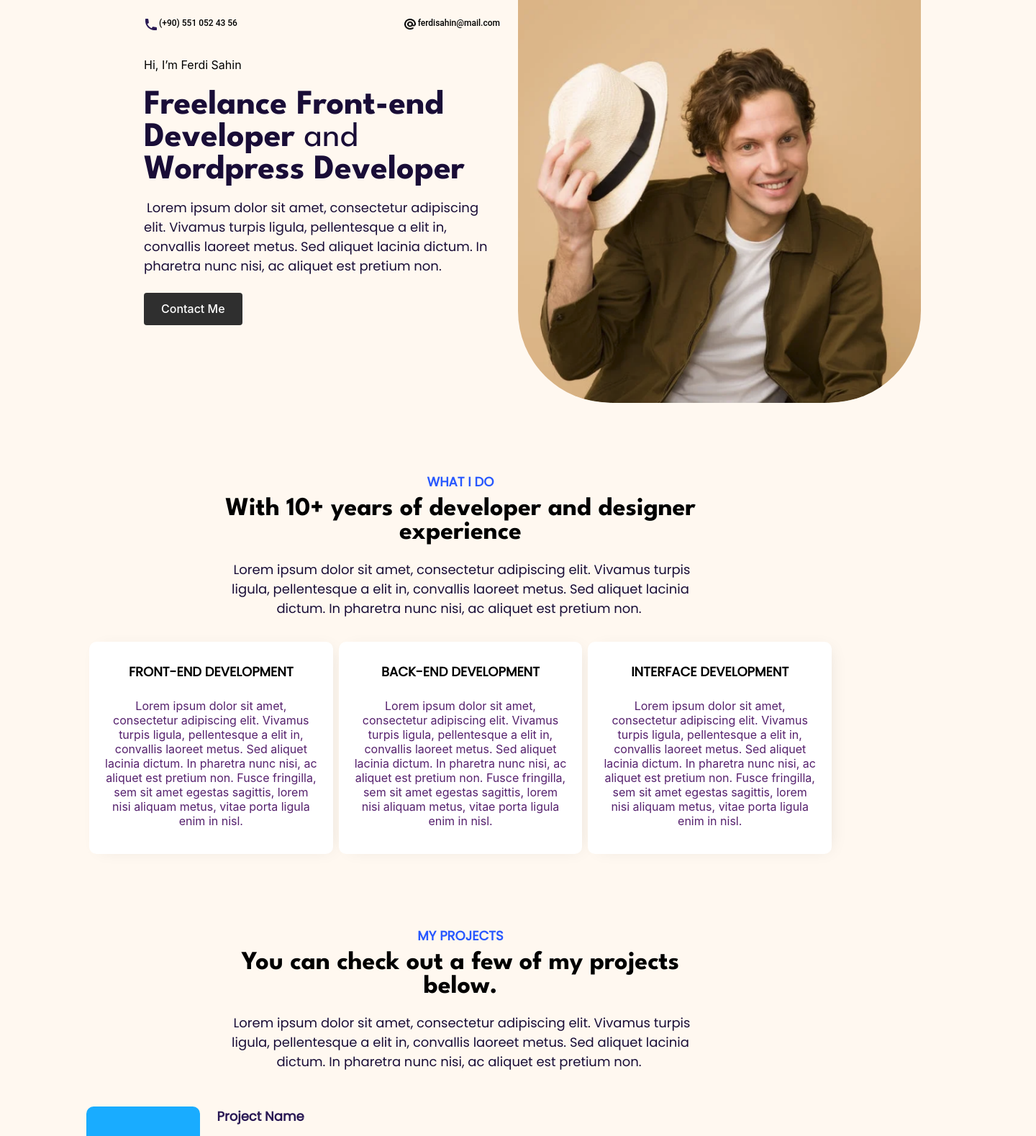
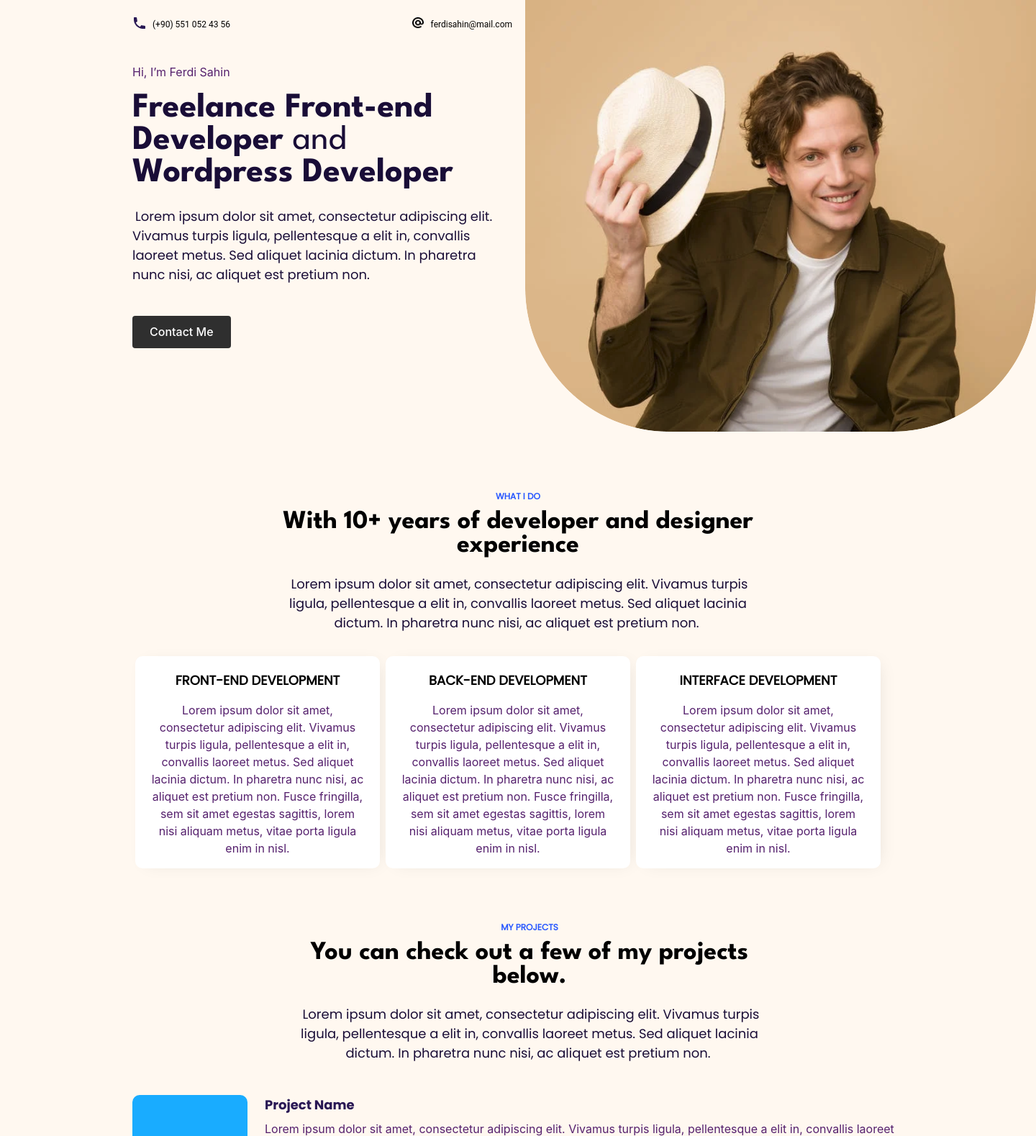
Before and after one commit to HilloriDesai/JovianFullStack, a plain HTML site: page Hillori-Assignment-MockupToWebPage/index.html in a window 1280 px wide. Shown: the top 1579 px of the page at 72% size, 1440 px wide, since content can reach past the window. Drawn offline with Linux system fonts and the light colour scheme; a web font is replaced by a local one.

Commit message:
Made css changes

```diff
--- a/Hillori-Assignment-MockupToWebPage/index.html
+++ b/Hillori-Assignment-MockupToWebPage/index.html
@@ -102,7 +102,7 @@
                     </div>
                     <div class="text">
                         <div class="title">
-                            <h5>Project Name</h5>
+                            <h4>Project Name</h4>
                         </div>
                         <div class="description">
                             <p>Lorem ipsum dolor sit amet, consectetur adipiscing elit. Vivamus turpis ligula, pellentesque a elit in, convallis laoreet metus. Sed aliquet lacinia dictum. In pharetra nunc nisi, ac aliquet est pretium non. Fusce fringilla, sem sit amet egestas sagittis, lorem nisi aliquam metus, vitae porta ligula enim in nisl. Quisque at erat semper, scelerisque tortor id, pretium tellus. </p>
@@ -120,7 +120,7 @@
                     </div>
                     <div class="text">
                         <div class="title">
-                            <h5>Project Name</h5>
+                            <h4>Project Name</h4>
                         </div>
                         <div class="description">
                             <p>Lorem ipsum dolor sit amet, consectetur adipiscing elit. Vivamus turpis ligula, pellentesque a elit in, convallis laoreet metus. Sed aliquet lacinia dictum. In pharetra nunc nisi, ac aliquet est pretium non. Fusce fringilla, sem sit amet egestas sagittis, lorem nisi aliquam metus, vitae porta ligula enim in nisl. Quisque at erat semper, scelerisque tortor id, pretium tellus. </p>
@@ -138,7 +138,7 @@
                     </div>
                     <div class="text">
                         <div class="title">
-                            <h5>Project Name</h5>
+                            <h4>Project Name</h4>
                         </div>
                         <div class="description">
                             <p>Lorem ipsum dolor sit amet, consectetur adipiscing elit. Vivamus turpis ligula, pellentesque a elit in, convallis laoreet metus. Sed aliquet lacinia dictum. In pharetra nunc nisi, ac aliquet est pretium non. Fusce fringilla, sem sit amet egestas sagittis, lorem nisi aliquam metus, vitae porta ligula enim in nisl. Quisque at erat semper, scelerisque tortor id, pretium tellus. </p>
--- a/Hillori-Assignment-MockupToWebPage/styles.css
+++ b/Hillori-Assignment-MockupToWebPage/styles.css
@@ -1,59 +1,56 @@
 @font-face { font-family: Inter; src: url('./fonts/Inter/Inter-VariableFont_slnt\,wght.ttf'); }
 @font-face { font-family: League Spartan; src: url('./fonts/League_Spartan/LeagueSpartan-VariableFont_wght.ttf');}
 @font-face { font-family: Poppins; src: url('./fonts/Poppins/Poppins-Regular.ttf');}
+@font-face { font-family: Poppins-bold; src: url('./fonts/Poppins/Poppins-Bold.ttf');}
 @font-face { font-family: Roboto; src: url('./fonts/Roboto/Roboto-Regular.ttf');}
 
 .page {
-    margin: 0;
     background-color: #FFF8F0;
+    margin: 0px;
 }
 .main {
     min-width: 25rem;
 }
 
 .main .about-me {
-    margin-left: 15%;
-    margin-bottom: 5rem;
-    display: flex;
-    flex-direction: row;
-    min-height: 35rem;
-    min-width: 35rem;
-    flex-wrap: wrap;
-    justify-content: space-between;
+    height: 37.5rem;
+    width: 78.125rem;
+    margin: 0rem 0rem 5rem 11.5rem
 }
 
 .main .about-me .about-me-text {
-    display: flex;
-    flex-direction: column;
-    margin: 1.5rem 1.5rem 3rem 0.5rem;
-    flex-grow: 1;
-    width: 45%;
+    float: left;
+    padding: 1.5rem 0rem 3rem 0rem;
+    width: 34rem;
+    height: 100%
 }
 
 .main .about-me .about-me-text .contact {
-    display: flex;
-    flex-direction: row;
+    width: 100%;
+    height: 1.5rem;
+    margin: 0rem 0.25rem 2.5rem 0rem;
 }
 
 .main .about-me .about-me-text .contact .text {
-    display: flex;
-    flex-direction: row;
     font-family: 'Roboto';
     font-style: normal;
-    font-weight: 500;
+    font-weight: 400;
+    padding-right: 1rem;
 }
 
 .main .about-me .about-me-text .contact .contact-number{
-    display: flex;
-    flex-direction: row;
+    display: inline;
     width: 50%;
+    float: left;
+    text-align: left;
 }
 
 .main .about-me .about-me-text .contact .contact-emailid{
-    display: flex;
-    flex-direction: row;
     width: 50%;
     justify-content: right;
+    display: inline;
+    float: right;
+    text-align: right;
 }
 
 .main .about-me .about-me-text .contact .icon{
@@ -64,18 +61,21 @@
 
 .main .about-me .about-me-text .first-line {
     display: block;
-    margin: 1rem 0rem 0.5rem 0rem;
+    margin: 0rem 0.25rem 0.5rem 0rem;
     font-size: 1rem;
+    color: #291854;
 }
 
 .main .about-me .about-me-text .heading {
-    margin: 0rem 0rem 0.5rem 0rem;
+    width: 32.5rem;
+    margin: 0rem 0rem 1.5rem 0rem;
 }
 
 .main .about-me .about-me-text .description {
-    margin: 0.5rem 0rem 0rem 0rem;
+    height: 8rem;
+    margin: 0rem 0rem 0rem 0rem;
     font-size: 1.125rem;
-
+    width: 95%;
 }
 
 .main .about-me .about-me-text .contact-me-button {
@@ -93,33 +93,25 @@
 }
 
 .main .about-me .about-me-photo {
-    max-height: 35rem;
-    max-width: 35rem;
-    flex-grow: 1;
-    padding: 0rem 0rem 0rem auto;
+    float: right;
+    width: 44rem;
+    height: 100%;
 }
 
 .main .about-me .about-me-photo #about-me-image{
     object-fit: cover;
-    width: 100%;
-    height: 100%;
-    border-radius: 0px 0px 8em 8em;
+    border-radius: 0px 0px 12.5rem 12.5rem;
 }
 
 .main .what-i-do {
-    display: flex;
-    flex-direction: column;
-    justify-content: center;
-    text-align: center;
-    margin: 3rem auto;
-    flex-wrap: wrap;
+    width: 67rem;
+    margin: 2rem 11.5rem;
 }
 
 .main .summary{
-    display: flex;
-    flex-direction: column;
     text-align: center;
-    margin: 1rem 19rem;
+    justify-content: center;
+    margin: 1rem auto;
 }
 
 .main .summary .first-line{
@@ -127,55 +119,62 @@
 }
 
 .main .summary .heading{
+    margin: 0.125rem auto;
+    width: 43.75rem;
     padding: 0.25rem 0rem 0.25rem 0rem;
 }
 
 .main .summary .description{
+    margin: 0.125rem auto;
     padding: 0.8rem 0rem 0.8rem 0rem;
     font-size: 1.125rem;
+    width: 42rem;
 }
 
 .main .detailed{
-    display: flex;
-    margin: auto 7.5rem;
+    margin: 0.25rem auto;
 }
 
 .main .what-i-do .detailed{
-    flex-direction: row;
+    height: 18.19rem;
+    width: 78.125rem;
 }
 
 .main .what-i-do .detailed .col{
     margin: 0.25rem;
-    padding: 1.25rem;
+    padding: 1.25rem 1.25rem 0rem 1.25rem;
+    width: 18.75em;
+    height: 15.68;
     background: #FFFFFF;
     box-shadow: 6px 2px 25px -9px rgba(0, 0, 0, 0.1);
     border-radius: 10px;
+    text-align: center;
+    float: left;
 }
 
 .main .what-i-do .detailed .col .title{
     font-size: 1.125rem;
-    padding: 0.5rem;
 }
 
+
 .main .my-projects {
-    display: flex;
-    flex-direction: column;
-    margin: 5rem auto 10rem auto;
-    flex-wrap: wrap;
+    width: 69rem;
+    margin: 5rem 11.5rem;
+    height: 100%;
 }
 
-.main .my-projects .detailed{
-    flex-direction: column;
+.main .my-projects .detailed {
+    height: 37.5rem;
+    margin: 2rem 0;
 }
-
 .main .my-projects .detailed .row{
-    display: flex;
-    flex-direction: row;
+    height: 33.33%;
     margin: 1.25rem auto;
 }
 
 .main .my-projects .detailed .row .thumbnail{
-    font-family: 'Poppins';
+    float: left;
+    font-family: 'Poppins-bold';
     font-style: normal;
     font-weight: 700;
     font-size: 3rem;
@@ -183,13 +182,17 @@
     color: #FFFFFF;
     padding: 3rem;
     margin: 0 0.5rem auto 0;
-    width: 10rem;
+    width: 4rem;
+    height: 4rem;
     border-radius: 10px;
 }
 
 .main .my-projects .detailed .row .text  {
+    float: left;
     margin: 0 1rem;
+    width: 55rem;
 }
+
 .main .my-projects .detailed .row .text .link a{
     font-family: 'Inter';
     font-style: normal;
@@ -220,6 +223,8 @@
     line-height: 3.5rem;
     font-family: 'Poppins';
     font-style: normal;
+    width: 90rem;
+    margin-top: 7.5rem;
 }
 
 .main h1 {
@@ -250,6 +255,14 @@
     padding: 0.25rem;
 }
 
+.main h4 {
+    display: inline;
+    font-family: 'Poppins-bold';
+    font-size: 1.125rem;
+    font-weight: 700;
+    color: #291854;
+}
+
 .main .description h3 {
     margin: auto 0rem;
     font-weight: 400;
@@ -266,7 +279,7 @@
     display: inline;
     font-family: 'Poppins';
     font-style: normal;
-    font-size: 1.125rem;
+    font-size: 0.75rem;
     margin: 0 0 0.5rem 0;
 }
 
@@ -282,24 +295,23 @@
 
 .main .xsmall {
     display: inline;
-    padding: 0.0625rem;
+    padding: 0.25rem;
     font-size: 0.75rem;
+    line-height: 0.75rem;
+    vertical-align: middle;
 }
 
 .main p {
     font-family: 'Inter';
     font-style: normal;
     font-weight: 400;
-}
-
-.main .what-i-do p {
     font-size: 1rem;
     color: #55206D;
+    line-height: 1.5rem;
 }
 
 .main .my-projects p {
-    font-size: 1.125rem;
-    color: #190D37;
+    margin: 0.5rem 0rem
 }
 
 #thin-font {
```
